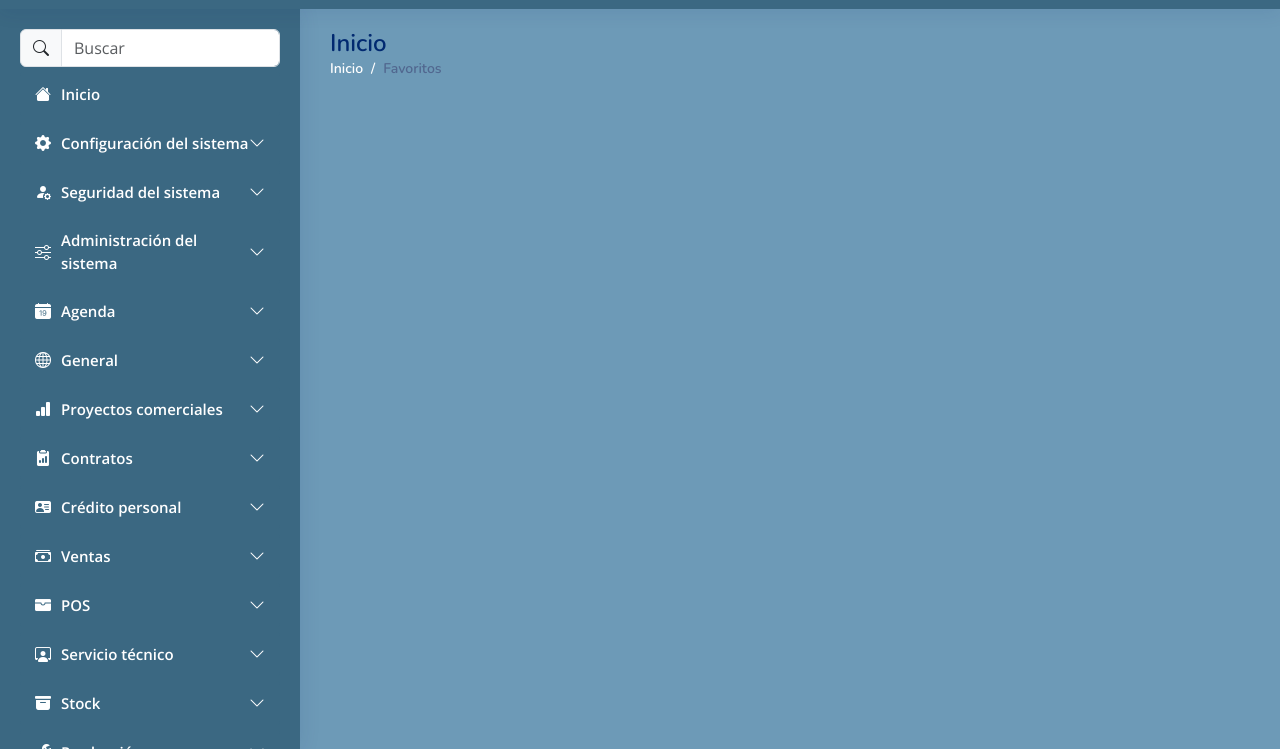
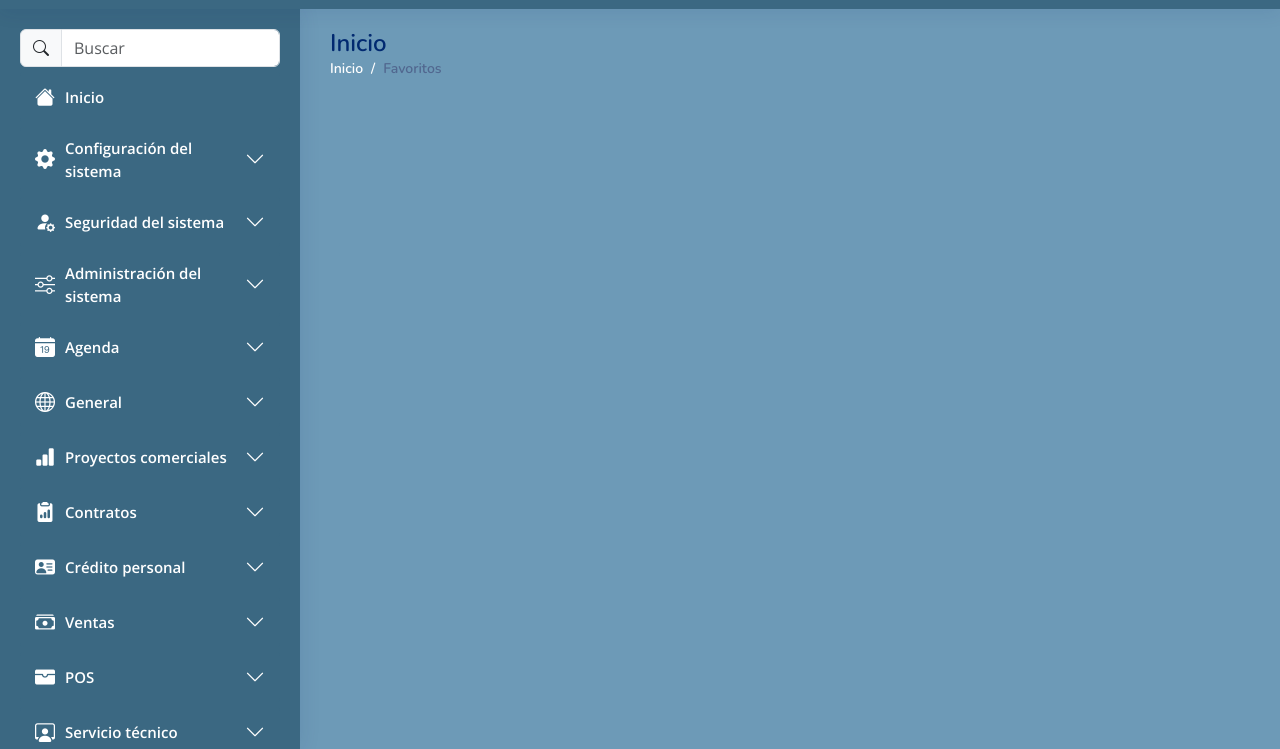
Before and after one commit to LeandroGattuso/maquetaweb, a plain HTML site: page menu/menu.html in a window 1280 px wide. Shown: the part 51-800 px from the top of the page. Drawn offline with nearby package versions, Linux system fonts and the light colour scheme.

Commit message:
Add files via upload

```diff
--- a/menu/assets/css/style.css
+++ b/menu/assets/css/style.css
@@ -708,7 +708,7 @@ span.d-none.d-lg-block  {
 }
 
 .sidebar-nav .nav-link i {
-  font-size: 16px;
+  font-size: 20px; /* tamaño de los iconos del menu*/
   margin-right: 10px;
   color: #ffffff;
 }
```
